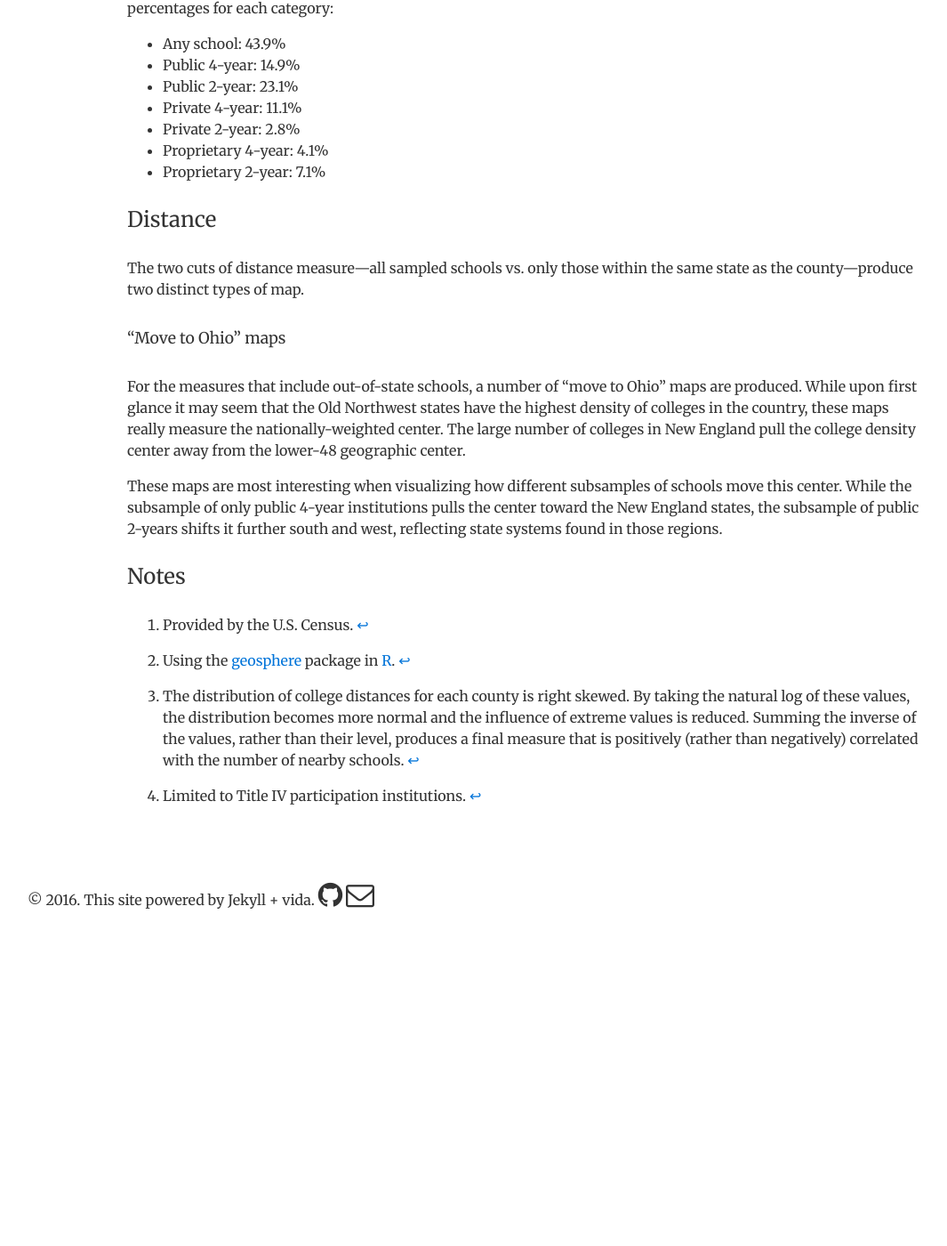
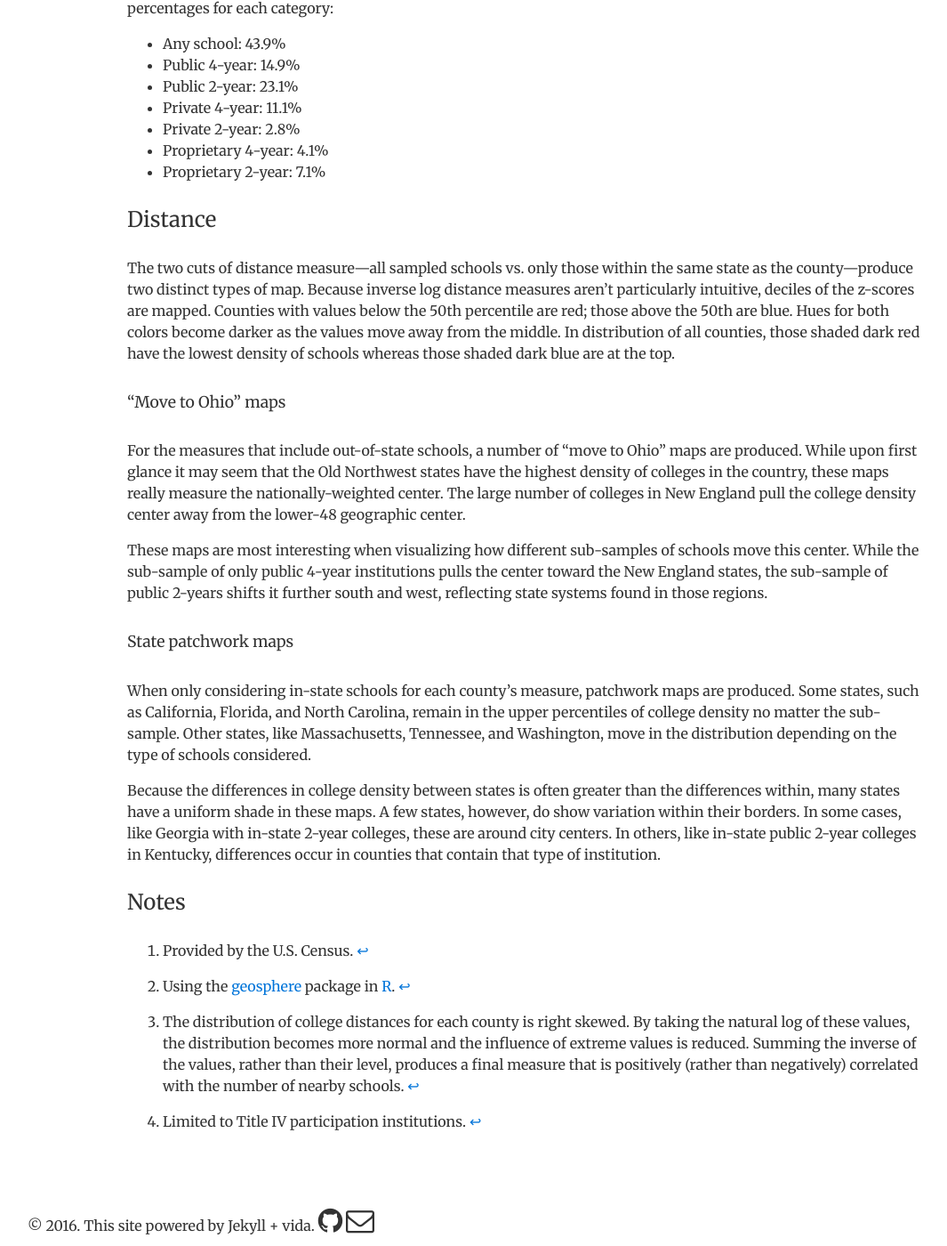
Before and after one commit to btskinner/collegeopp, a Jekyll site: the page built from index.md, in a window 1280 px wide and 1400 px high, scrolled down 1378 px. Shown: the whole window at 89% size, without its empty margins (49-1114 px from the left). Built offline with Jekyll 4.4.1, drawn with Linux system fonts in a browser that asks for light colours; before the commit the page ends 2412 px from its top, so only the background shows below that.

Commit message:
more text

```diff
--- a/_layouts/default.html
+++ b/_layouts/default.html
@@ -8,8 +8,8 @@
     <header class="site-header">
       <h1 class="site-title"><a href="{{ site.baseurl }}/">{{ site.title }}</a></h1>
       <h6 class="site-subtitle">
-	<a href="https://my.vanderbilt.edu/willdoyle/">Will Doyle </a>
-	and
+	<!-- <a href="https://my.vanderbilt.edu/willdoyle/">Will Doyle </a> -->
+	<!-- and -->
 	<a href="http://btskinner.me"> Benjamin Skinner</a>
       </h6>
       {{ content }}
--- a/index.md
+++ b/index.md
@@ -87,7 +87,13 @@ each category:
 
 The two cuts of distance measure---all sampled schools vs. only those
 within the same state as the county---produce two distinct types of
-map.
+map. Because inverse log distance measures aren't particularly
+intuitive, deciles of the z-scores are mapped. Counties with values
+below the 50th percentile are red; those above the 50th are blue. Hues
+for both colors become darker as the values move away from the
+middle. In distribution of all counties, those shaded dark red have
+the lowest density of schools whereas those shaded dark blue are at
+the top.
 
 ##### "Move to Ohio" maps
 
@@ -99,10 +105,27 @@ center. The large number of colleges in New England pull the college
 density center away from the lower-48 geographic center.
 
 These maps are most interesting when visualizing how different
-subsamples of schools move this center. While the subsample of only
+sub-samples of schools move this center. While the sub-sample of only
 public 4-year institutions pulls the center toward the New England
-states, the subsample of public 2-years shifts it further south and
+states, the sub-sample of public 2-years shifts it further south and
 west, reflecting state systems found in those regions.
+
+##### State patchwork maps
+
+When only considering in-state schools for each county's measure,
+patchwork maps are produced. Some states, such as California, Florida,
+and North Carolina, remain in the upper percentiles of college density
+no matter the sub-sample. Other states, like Massachusetts, Tennessee,
+and Washington, move in the distribution depending on the type of
+schools considered.
+
+Because the differences in college density between states is often
+greater than the differences within, many states have a uniform shade
+in these maps. A few states, however, do show variation within their
+borders. In some cases, like Georgia with in-state 2-year colleges,
+these are around city centers. In others, like in-state public 2-year
+colleges in Kentucky, differences occur in counties that contain that
+type of institution.
 
 ### Notes
 [^1]: Provided by the U.S. Census.
```
Also changed, not shown: 1 other file.
